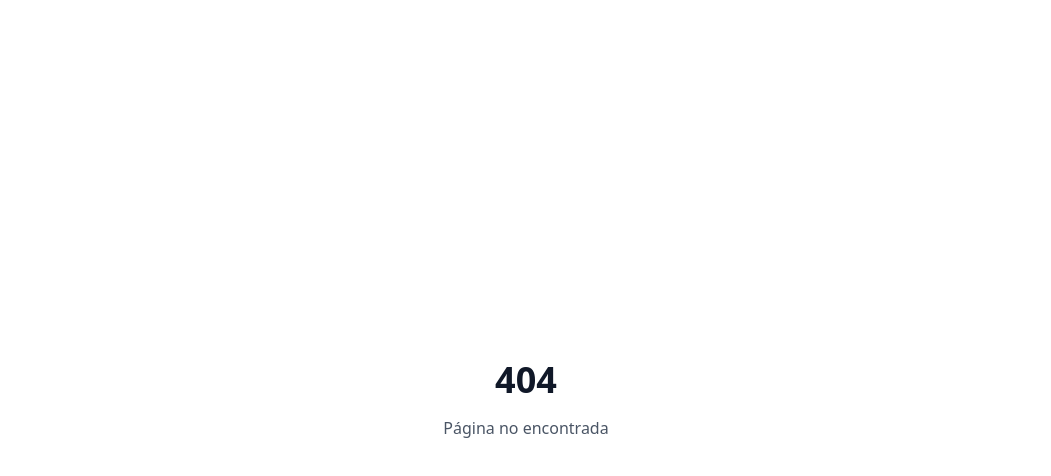
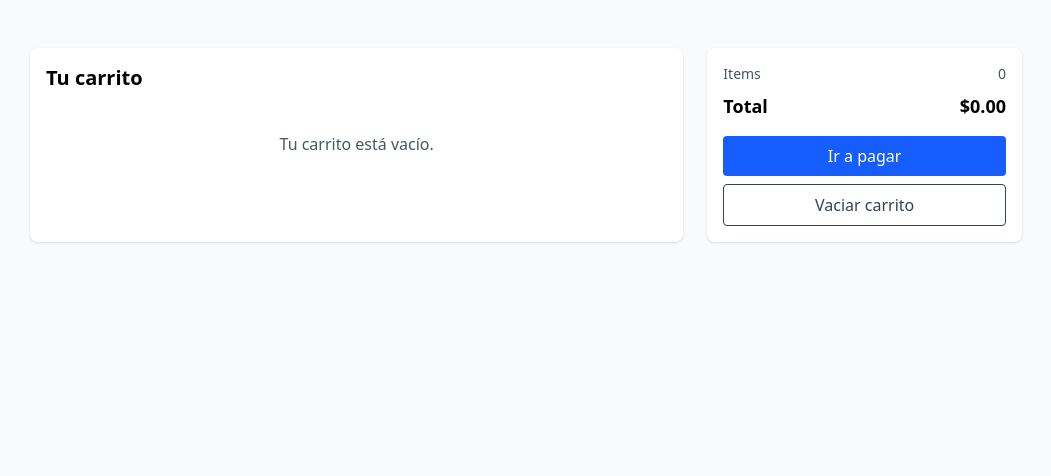
Before and after one commit to PowerSystem2024/ecommerce-front, a React (Vite) app: page /cart in a window 1280 px wide. Before the commit this address had no page. Shown: the top 476 px of the page, without its empty margins (114-1165 px from the left). Built offline with nearby package versions, Linux system fonts and the light colour scheme.

Commit message:
subo componentes cart

```diff
--- /dev/null
+++ b/src/features/cart/components/CartItem.jsx
@@ -0,0 +1,27 @@
+import React from 'react';
+import { useCart } from '../context/useCart';
+
+export default function CartItem({ item }) {
+  const { updateQuantity, removeItem } = useCart();
+
+  return (
+    <div className="flex items-center space-x-4 py-3 border-b">
+      <img src={item.image || '/placeholder.png'} alt={item.name} className="w-20 h-20 object-cover rounded" />
+      <div className="flex-1">
+        <div className="font-medium text-gray-900">{item.name}</div>
+        <div className="text-sm text-gray-500">{item.size ? `Talla: ${item.size}` : ''}</div>
+        <div className="text-sm text-gray-700 mt-2">${(item.price || 0).toFixed(2)}</div>
+      </div>
+
+      <div className="flex items-center space-x-2">
+        <button onClick={() => updateQuantity(item.id, Math.max(1, item.quantity - 1))} className="px-2 py-1 bg-gray-100 rounded">-</button>
+        <div className="w-8 text-center">{item.quantity}</div>
+        <button onClick={() => updateQuantity(item.id, item.quantity + 1)} className="px-2 py-1 bg-gray-100 rounded">+</button>
+      </div>
+
+      <div className="w-24 text-right font-semibold">${((item.price || 0) * item.quantity).toFixed(2)}</div>
+
+      <button onClick={() => removeItem(item.id)} className="text-red-500 ml-4">Eliminar</button>
+    </div>
+  );
+}
--- /dev/null
+++ b/src/features/cart/components/CartList.jsx
@@ -0,0 +1,19 @@
+import React from 'react';
+import CartItem from './CartItem';
+import { useCart } from '../context/useCart';
+
+export default function CartList() {
+  const { items } = useCart();
+
+  if (!items || items.length === 0) {
+    return <div className="p-6 text-center text-gray-600">Tu carrito está vacío.</div>;
+  }
+
+  return (
+    <div className="divide-y">
+      {items.map((it) => (
+        <CartItem key={it.id} item={it} />
+      ))}
+    </div>
+  );
+}
--- /dev/null
+++ b/src/features/cart/components/cart.jsx
@@ -0,0 +1,17 @@
+import React from 'react';
+import CartList from './CartList';
+import CartSummary from './cartSummary';
+
+export default function Cart() {
+  return (
+    <div className="max-w-5xl mx-auto p-4 grid grid-cols-1 md:grid-cols-3 gap-6">
+      <div className="md:col-span-2 bg-white rounded-lg shadow p-4">
+        <h2 className="text-xl font-semibold mb-4">Tu carrito</h2>
+        <CartList />
+      </div>
+      <div>
+        <CartSummary />
+      </div>
+    </div>
+  );
+}
--- /dev/null
+++ b/src/features/cart/components/cartSummary.jsx
@@ -0,0 +1,23 @@
+import React from 'react';
+import { useCart } from '../context/useCart';
+
+export default function CartSummary() {
+  const { totalCount, totalPrice, clearCart } = useCart();
+
+  return (
+    <div className="p-4 bg-white rounded-lg shadow">
+      <div className="flex justify-between text-sm text-gray-600">
+        <div>Items</div>
+        <div>{totalCount}</div>
+      </div>
+      <div className="flex justify-between text-lg font-semibold mt-2">
+        <div>Total</div>
+        <div>${totalPrice.toFixed(2)}</div>
+      </div>
+      <div className="mt-4 space-y-2">
+        <button className="w-full px-4 py-2 bg-blue-600 text-white rounded">Ir a pagar</button>
+        <button onClick={clearCart} className="w-full px-4 py-2 border rounded text-gray-700">Vaciar carrito</button>
+      </div>
+    </div>
+  );
+}
--- /dev/null
+++ b/src/features/cart/context/CartContext.jsx
@@ -0,0 +1,43 @@
+import React, { createContext, useState, useMemo } from 'react';
+
+const CartContext = createContext(null);
+
+export function CartProvider({ children }) {
+  const [items, setItems] = useState([]);
+
+  const addItem = (product, quantity = 1) => {
+    setItems((prev) => {
+      const idx = prev.findIndex((i) => i.id === product.id);
+      if (idx !== -1) {
+        const copy = [...prev];
+        copy[idx].quantity += quantity;
+        return copy;
+      }
+      return [...prev, { ...product, quantity }];
+    });
+  };
+
+  const removeItem = (id) => {
+    setItems((prev) => prev.filter((i) => i.id !== id));
+  };
+
+  const updateQuantity = (id, quantity) => {
+    setItems((prev) => prev.map((i) => (i.id === id ? { ...i, quantity } : i)));
+  };
+
+  const clearCart = () => setItems([]);
+
+  const totals = useMemo(() => {
+    const totalCount = items.reduce((s, i) => s + i.quantity, 0);
+    const totalPrice = items.reduce((s, i) => s + (i.price || 0) * i.quantity, 0);
+    return { totalCount, totalPrice };
+  }, [items]);
+
+  return (
+    <CartContext.Provider value={{ items, addItem, removeItem, updateQuantity, clearCart, ...totals }}>
+      {children}
+    </CartContext.Provider>
+  );
+}
+
+export default CartContext;
--- /dev/null
+++ b/src/features/cart/context/useCart.jsx
@@ -0,0 +1,10 @@
+import { useContext } from 'react';
+import CartContext from './CartContext';
+
+export function useCart() {
+  const ctx = useContext(CartContext);
+  if (!ctx) throw new Error('useCart must be used within CartProvider');
+  return ctx;
+}
+
+export default useCart;
--- /dev/null
+++ b/src/features/cart/pages/cartpage.jsx
@@ -0,0 +1,10 @@
+import React from 'react';
+import Cart from '../components/cart';
+
+export default function CartPage() {
+  return (
+    <div className="min-h-screen bg-gray-50 py-8">
+      <Cart />
+    </div>
+  );
+}
--- a/src/providers/AppProviders.jsx
+++ b/src/providers/AppProviders.jsx
@@ -1,5 +1,6 @@
 import React from 'react';
 import { BrowserRouter } from 'react-router-dom';
+import { CartProvider } from '../features/cart/context/CartContext';
 
 // Aquí puedes agregar más providers según necesites:
 // - AuthProvider (para autenticación)
@@ -10,7 +11,7 @@ import { BrowserRouter } from 'react-router-dom';
 export function AppProviders({ children }) {
   return (
     <BrowserRouter>
-      {children}
+      <CartProvider>{children}</CartProvider>
     </BrowserRouter>
   );
 }
--- a/src/routes/AppRoutes.jsx
+++ b/src/routes/AppRoutes.jsx
@@ -6,6 +6,7 @@ import LandingPage from '../features/landing/page/LandingPage';
 import { ShopLayout } from '../features/shared/components/navigations';
 import OrdersPage from '../features/orders/pages/OrdersPage';
 import DashboardAdmin from '../features/dashboard-admin/pages/dashboardAdmin';
+import CartPage from '../features/cart/pages/cartpage';
 
 // Página 404
 const NotFoundPage = () => (
@@ -25,6 +26,7 @@ export default function AppRoutes() {
 
       {/* Rutas del shop/e-commerce */}
       <Route path="/shop" element={<ShopLayout />} />
+  <Route path="/cart" element={<CartPage />} />
       <Route path="/orders" element={<OrdersPage />} />
 
       {/* Rutas del dashboard de admin */}
```
Also changed, not shown: 1 other file (tests, documents, lock files or other folders).
